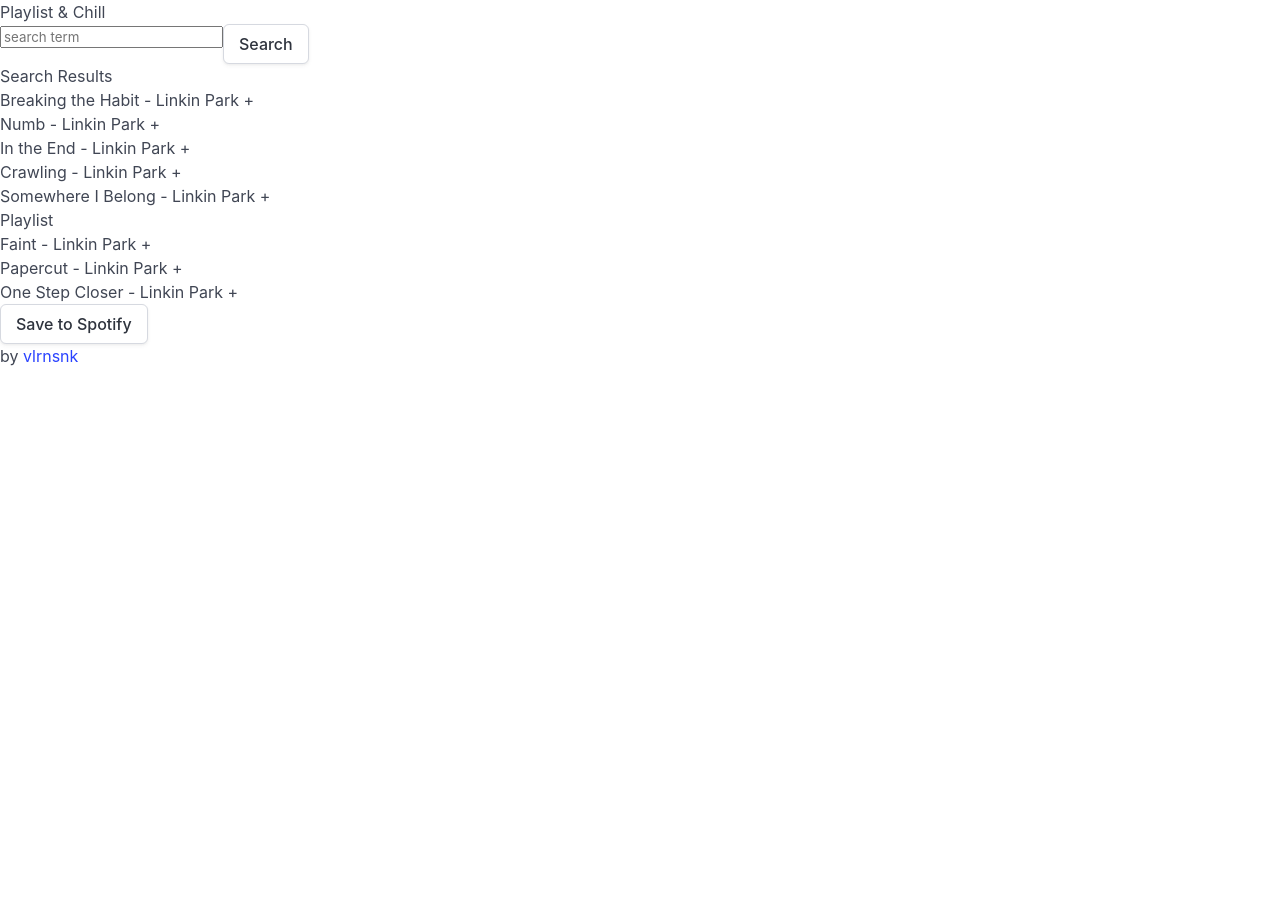
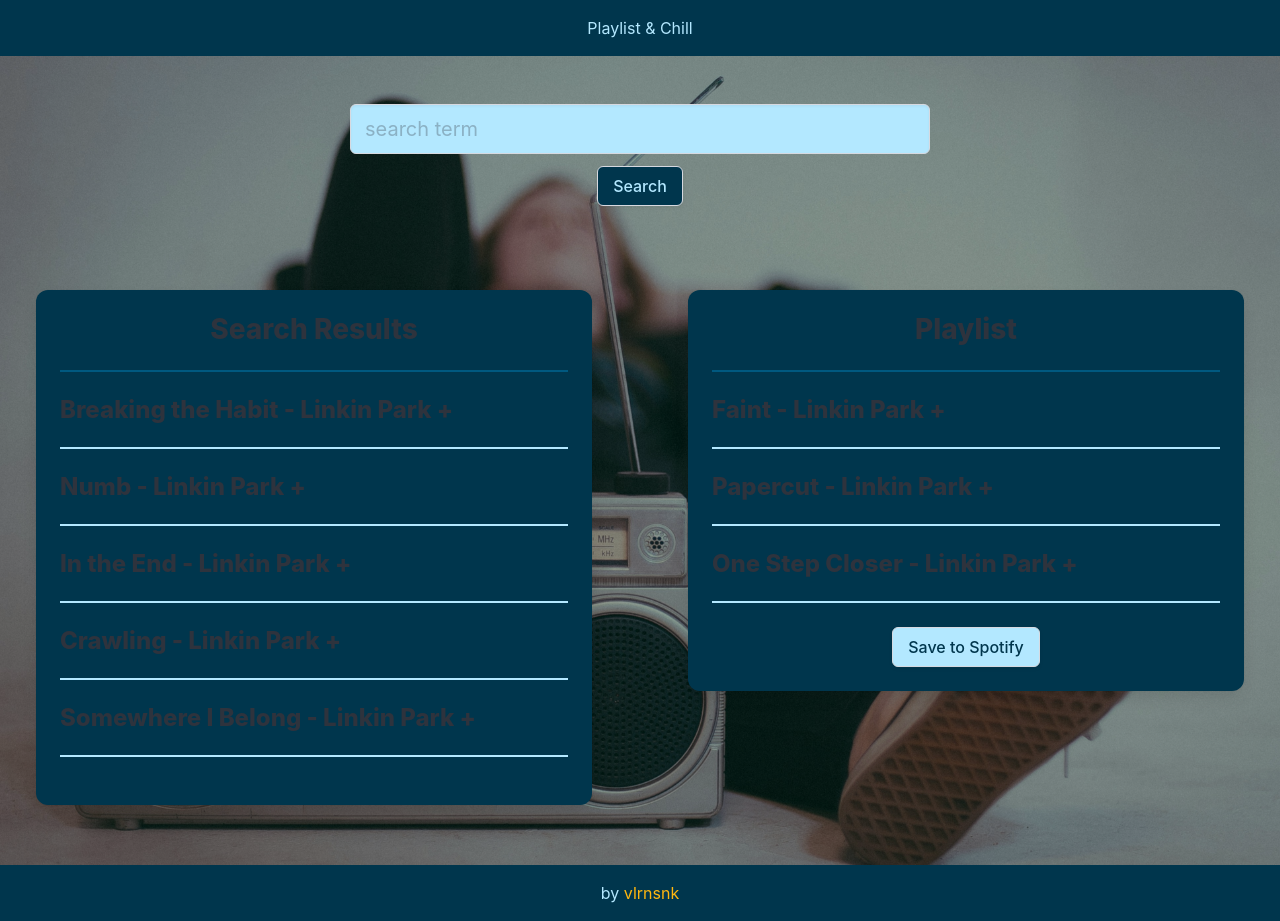
Before and after one commit to vlrnsnk/playlist-and-chill, a React (Create React App) app: page / in a window 1280 px wide. Before the commit the page ends 800 px from the top, so only its background shows below. Built offline with nearby package versions, Linux system fonts and the light colour scheme.

Commit message:
Add basic layout using Bulma

```diff
--- a/src/app/App.css
+++ b/src/app/App.css
@@ -0,0 +1,4 @@
+.no-bullets {
+  list-style-type: none !important;
+  margin-left: 0 !important;
+}
--- a/src/app/App.jsx
+++ b/src/app/App.jsx
@@ -1,5 +1,6 @@
 import './App.css';
 
+import { PageWrapper } from 'layout/PageWrapper/PageWrapper';
 import { Header } from 'components/Header/Header';
 import { SearchBar } from 'components/SearchBar/SearchBar';
 import { SearchResults } from 'components/SearchResults/SearchResults';
@@ -11,13 +12,15 @@
 
 function App() {
   return (
-    <>
+    <PageWrapper>
       <Header />
-      <SearchBar />
-      <SearchResults songs={searchResultsSongs} />
-      <Playlist songs={playlistSongs} />
-      <Footer />
-    </>
+        <SearchBar />
+        <div className="columns">
+          <SearchResults songs={searchResultsSongs} />
+          <Playlist songs={playlistSongs} />
+        </div>
+        <Footer />
+    </PageWrapper>
   );
 }
 
--- a/src/components/Button/Button.jsx
+++ b/src/components/Button/Button.jsx
@@ -1,6 +1,8 @@
-const Button = ({ innerText }) => {
+const Button = ({ innerText, addedClasses }) => {
   return (
-    <button className="button">{innerText}</button>
+    <button className={`button${addedClasses && ` ${addedClasses}`}`}>
+      {innerText}
+    </button>
   );
 };
 
--- a/src/components/Footer/Footer.jsx
+++ b/src/components/Footer/Footer.jsx
@@ -1,7 +1,7 @@
 const Footer = () => {
   return (
-    <footer>
-      by <a href="https://vlrnsnk.com/" target="_blank" rel="noopener noreferrer">vlrnsnk</a>
+    <footer className="p-4 has-background-info-15 has-text-centered has-text-info-85">
+      by <a className="has-text-warning" href="https://vlrnsnk.com/" target="_blank" rel="noopener noreferrer">vlrnsnk</a>
     </footer>
   );
 };
--- a/src/components/Header/Header.jsx
+++ b/src/components/Header/Header.jsx
@@ -1,6 +1,10 @@
 const Header = () => {
   return (
-    <h1>Playlist & Chill</h1>
+    <header>
+      <div className="p-4 has-background-info-15 has-text-centered has-text-info-85">
+        <h1 className="has-text-centere">Playlist & Chill</h1>
+      </div>
+    </header>
   );
 };
 
--- a/src/components/Playlist/Playlist.jsx
+++ b/src/components/Playlist/Playlist.jsx
@@ -3,11 +3,16 @@
 
 const Playlist = ({ songs }) => {
   return (
-    <>
-      <h2>Playlist</h2>
-      <Tracklist songs={songs} />
-      <Button innerText="Save to Spotify" />
-    </>
+    <section className="section column">
+      <div className="content has-text-info-85 has-background-info-15 box is-rounded p-5">
+        <h2 className="has-text-centered">Playlist</h2>
+        <hr className="has-background-info-25" />
+        <Tracklist songs={songs} />
+        <div className="has-text-centered">
+          <Button innerText="Save to Spotify" addedClasses="has-background-info-85 has-text-info-15" />
+        </div>
+      </div>
+    </section>
   );
 };
 
--- a/src/components/SearchBar/SearchBar.jsx
+++ b/src/components/SearchBar/SearchBar.jsx
@@ -2,9 +2,13 @@
 
 const SearchBar = () => {
   return (
-    <form>
-      <input type="text" name="search" placeholder="search term" />
-      <Button innerText="Search" />
+    <form className="section has-text-centered">
+      <div className="field columns">
+        <div className="column is-half is-offset-one-quarter">
+          <input className="input is-medium has-background-info-85 has-text-info-15" type="text" name="search" placeholder="search term" />
+        </div>
+      </div>
+      <Button innerText="Search" addedClasses="has-background-info-15 has-text-info-85" />
     </form>
   );
 };
--- a/src/components/SearchResults/SearchResults.jsx
+++ b/src/components/SearchResults/SearchResults.jsx
@@ -2,10 +2,13 @@
 
 const SearchResults = ({ songs }) => {
   return (
-    <>
-      <h2>Search Results</h2>
-      <Tracklist songs={songs} />
-    </>
+    <section className="section column">
+      <div className="content has-text-info-85 has-background-info-15 p-5 box is-rounded">
+        <h2 className="has-text-centered">Search Results</h2>
+        <hr className="has-background-info-25" />
+        <Tracklist songs={songs} />
+      </div>
+    </section>
   );
 };
 
--- a/src/components/Tracklist/Tracklist.jsx
+++ b/src/components/Tracklist/Tracklist.jsx
@@ -4,10 +4,11 @@
   return (
     <div>
       {songs.length > 0 ? (
-        <ul>
+        <ul className="no-bullets">
           {songs.map((song, index) => (
             <li key={index}>
               <Track title={song.title} artist={song.artist} />
+              <hr className="has-background-info-85" />
             </li>
           ))}
         </ul>
--- a/src/index.css
+++ b/src/index.css
@@ -5,6 +5,9 @@
     sans-serif;
   -webkit-font-smoothing: antialiased;
   -moz-osx-font-smoothing: grayscale;
+
+  background-image: linear-gradient(rgba(0, 0, 0, 0.4), rgba(0, 0, 0, 0.4)), url('assets/bg.jpg');
+  background-size: cover;
 }
 
 code {
--- /dev/null
+++ b/src/layout/PageWrapper/PageWrapper.jsx
@@ -0,0 +1,9 @@
+const PageWrapper = ({ children }) => {
+  return (
+    <div className="hero is-fullheight">
+      {children}
+    </div>
+  );
+};
+
+export { PageWrapper };
```
Also changed, not shown: src/assets/bg.jpg (added).
